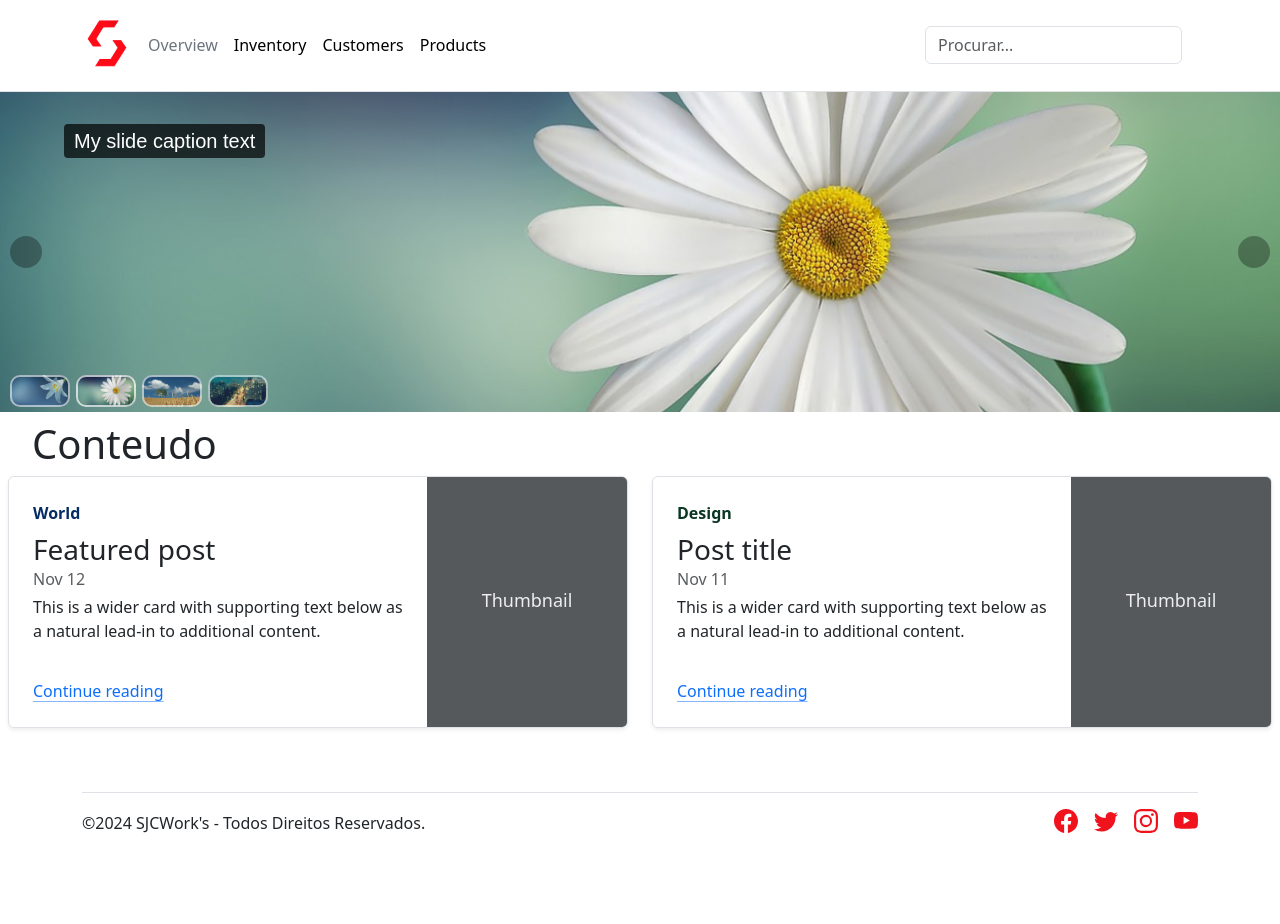
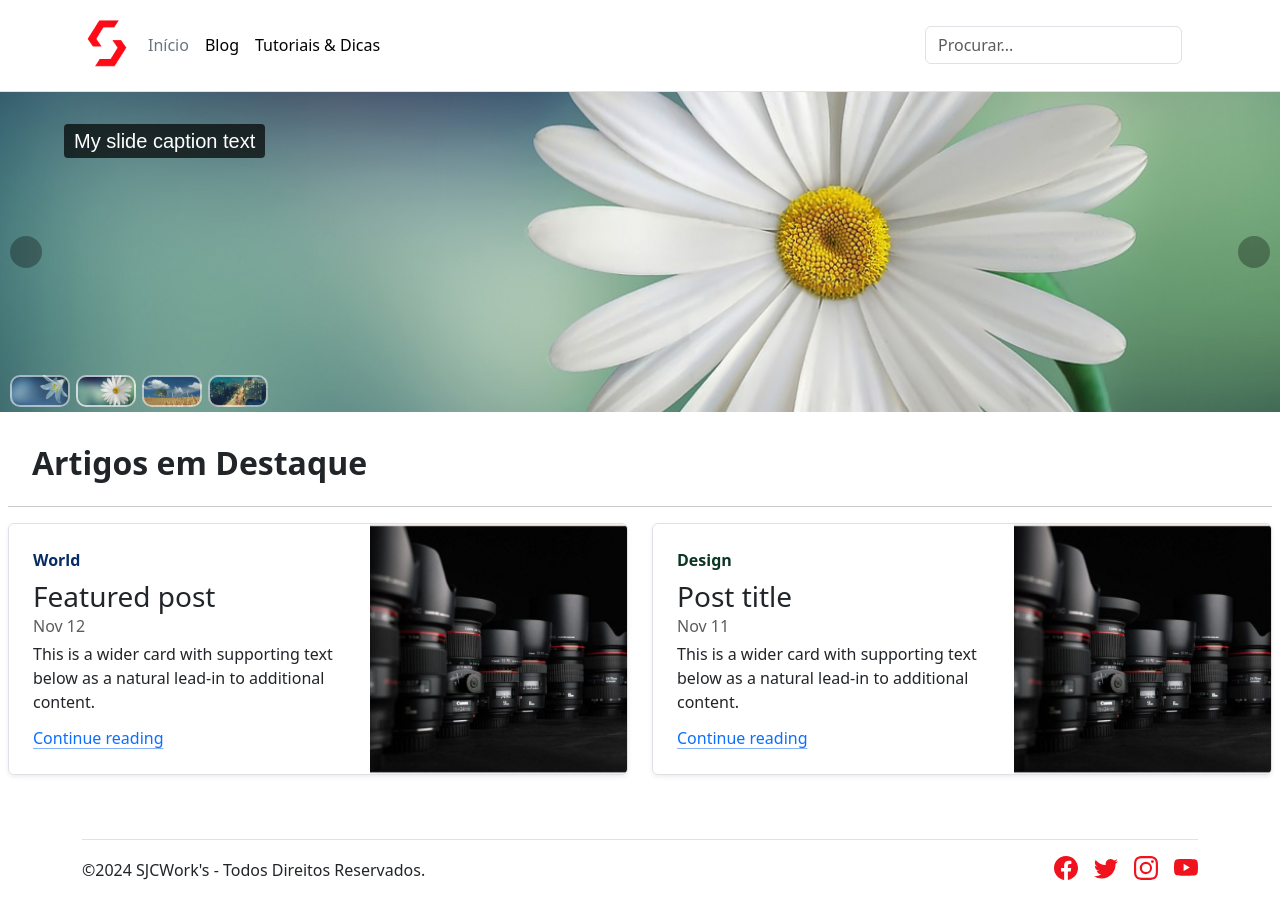
Before and after one commit to Spl01tion/sjcworks, a PHP site: page /blog/public/home in a window 1280 px wide. Before the commit the page ends 833 px from the top, so only its background shows below. Run offline with PHP 8.4, Linux system fonts and the light colour scheme; some web fonts are replaced.

Commit message:
404 page

```diff
--- a/blog/public/home.php
+++ b/blog/app/pages/home.php
@@ -12,8 +12,36 @@
     <link href="assets/css/bootstrap-icons.css" rel="stylesheet">
 
     <style>
+      :root {
+    --black: #000;
+    --black1: #0b0b0c;
+    --dk-black:#202020;
+    --dk-white:#fff;
+    --black2: rgb(18, 18, 18);
+    --black3: #221f1f;
+    --gray: #666;
+    --red: #ef3a3d;
+    --white2: #d9d9d9;
+    --white: #fff;
+    --gold: #f0131e;
+    --gold1: #f0131e;
+
+    --foreground:var(--dk-black);
+    --background:var(--dk-white);
+}
       body{
         font-family: 'Montserrat', sans-serif;
+        overflow-x:hidden;
+      }
+      ::-webkit-scrollbar {
+        width: 8px;
+
+      }
+
+      ::-webkit-scrollbar-thumb {
+        background: linear-gradient(var(--black), var(--black2));
+        border: 1px solid var(--white);
+        border-radius: 6px;
 
       }
       .bi {
@@ -132,10 +160,10 @@
         </a>
 
         <ul class="nav col-12 col-lg-auto me-lg-auto mb-2 justify-content-center mb-md-0">
-          <li><a href="#" class="nav-link px-2 link-secondary">Overview</a></li>
-          <li><a href="#" class="nav-link px-2 link-body-emphasis">Inventory</a></li>
-          <li><a href="#" class="nav-link px-2 link-body-emphasis">Customers</a></li>
-          <li><a href="#" class="nav-link px-2 link-body-emphasis">Products</a></li>
+          <li><a href="#" class="nav-link px-2 link-secondary">Início</a></li>
+          <li><a href="404" class="nav-link px-2 link-body-emphasis">Blog</a></li>
+          <li><a href="#" class="nav-link px-2 link-body-emphasis">Tutoriais & Dicas</a></li>
+
         </ul>
 
         <form class="col-12 col-lg-auto mb-3 mb-sm-0 mb-lg-0 me-lg-3" role="search">
@@ -183,9 +211,12 @@
 </div>
 <!--End Slider-->
   <main class="p-2">
-    <h1 class="mx-4"> Conteudo</h1>
+  <h2 class="mx-4 my-4" style="font-weight: 780;">Artigos em Destaque</h2>
+
+    <hr class="my-3">
 
       <div class="row mb-2">
+
       <div class="col-md-6">
         <div class="row g-0 border rounded overflow-hidden flex-md-row mb-4 shadow-sm h-md-250 position-relative">
           <div class="col p-4 d-flex flex-column position-static">
@@ -198,11 +229,12 @@
               <svg class="bi"><use xlink:href="#chevron-right"/></svg>
             </a>
           </div>
-          <div class="col-lg-auto col-12 d-lg-block">
-            <svg class="bd-placeholder-img w-100" width="200" height="250" xmlns="http://www.w3.org/2000/svg" role="img" aria-label="Placeholder: Thumbnail" preserveAspectRatio="xMidYMid slice" focusable="false"><title>Placeholder</title><rect width="100%" height="100%" fill="#55595c"/><text x="50%" y="50%" fill="#eceeef" dy=".3em">Thumbnail</text></svg>
+          <div class="col-lg-5 col-12 d-lg-block">
+            <img class="bd-placeholder-img w-100" height="250" style=" object-fit:cover;" src="assets/imgs/back_lentes.jpg" alt="">
           </div>
         </div>
       </div>
+
       <div class="col-md-6">
         <div class="row g-0 border rounded overflow-hidden flex-md-row mb-4 shadow-sm h-md-250 position-relative">
           <div class="col p-4 d-flex flex-column position-static">
@@ -215,8 +247,8 @@
               <svg class="bi"><use xlink:href="#chevron-right"/></svg>
             </a>
           </div>
-          <div class="col-lg-auto col-12 d-lg-block">
-            <svg class="bd-placeholder-img w-100" width="200" height="250" xmlns="http://www.w3.org/2000/svg" role="img" aria-label="Placeholder: Thumbnail" preserveAspectRatio="xMidYMid slice" focusable="false"><title>Placeholder</title><rect width="100%" height="100%" fill="#55595c"/><text x="50%" y="50%" fill="#eceeef" dy=".3em">Thumbnail</text></svg>
+          <div class="col-lg-5 col-12 d-lg-block">
+          <img class="bd-placeholder-img w-100" height="250" style="object-fit:cover;" src="assets/imgs/back_lentes.jpg" alt="">
           </div>
         </div>
       </div>
@@ -225,21 +257,20 @@
 
   <div class="container">
     <footer class="d-flex flex-wrap justify-content-between align-items-center py-3 my-4 border-top">
-    <div class="col-md-4 d-flex align-items-center">
-
-      <span class="mb-3 mb-md-0"> &copy;<script>
+      <div class="col-12 col-md-4 d-flex align-items-center justify-content-center justify-content-md-start mb-3 mb-md-0">
+        <span>&copy;<script>
           document.write(new Date().getFullYear())
         </script> SJCWork's - Todos Direitos Reservados.</span>
       </div>
 
-    <ul class="nav col-md-4 justify-content-end list-unstyled d-flex">
+      <ul class="nav col-12 col-md-4 justify-content-center justify-content-md-end list-unstyled d-flex">
         <li class="ms-3"><a class="icon-footer" href="https://web.facebook.com/SJCWorkss"><svg class="bi" width="24" height="24"><use xlink:href="#facebook"/></svg></a></li>
         <li class="ms-3"><a class="icon-footer" href="https://twitter.com/SJCWorks"><svg class="bi" width="24" height="24"><use xlink:href="#twitter"/></svg></a></li>
         <li class="ms-3"><a class="icon-footer" href="https://www.instagram.com/sjcworks/"><svg class="bi" width="24" height="24"><use xlink:href="#instagram"/></svg></a></li>
         <li class="ms-3"><a class="icon-footer" href="https://www.youtube.com/channel/UCEaQtv1pJKZoBHNjAYQ6NoQ"><svg class="bi" width="24" height="24"><use xlink:href="#youtube"/></svg></a></li>
-
       </ul>
     </footer>
+  </div>
 </div>
 
 <script src="assets/bootstrap/js/bootstrap.bundle.min.js"></script>
--- a/blog/public/login.php
+++ b/blog/app/pages/login.php
@@ -271,7 +271,7 @@
       <input type="password" class="form-control" id="floatingPassword" placeholder="Password">
       <label for="floatingPassword">Password</label>
     </div>
-    <div class="my-2">Não possui uma conta? <a href="signup.php">Criar conta</a></div>
+    <div class="my-2">Não possui uma conta? <a href="signup">Criar conta</a></div>
     <div class="form-check text-start my-3">
       <input name="remember" class="form-check-input" type="checkbox" value="remember-me" id="flexCheckDefault">
       <label class="form-check-label" for="flexCheckDefault">
--- a/blog/public/signup.php
+++ b/blog/app/pages/signup.php
@@ -270,11 +270,11 @@
       <input name="retype_password" type="password" class="form-control" id="floatingPassword" placeholder="Retype Password">
       <label for="floatingPassword">Confirmar Password</label>
     </div>
-    <div class="my-2">Ja possui uma conta? <a href="login.php">Entrar</a></div>
+    <div class="my-2">Ja possui uma conta? <a href="login">Entrar</a></div>
     <div class="form-check text-start my-3">
       <input name="aceitarTermos" class="form-check-input" type="checkbox" value="termos_condicoes" id="aceitarTermos">
       <label class="form-check-label" for="aceitarTermos">
-        Eu li e concordo com os <a href="termos_condicoes.php">Termos & Condições</a>
+        Eu li e concordo com os <a href="termos_condicoes">Termos & Condições</a>
       </label>
     </div>
     <button class="btn btn-primary w-100 py-2" type="submit" id="btnSubmeter" disabled>Criar conta</button>
--- a/blog/public/index.php
+++ b/blog/public/index.php
@@ -1,2 +1,25 @@
 <?php
-echo "Blog novo";
+
+/**
+ * Recupera a URL da requisição GET, utilizando 'home' como padrão caso não seja fornecida.
+ *
+ * @param string|null $url A URL da requisição GET, ou null se não fornecida.
+ *
+ * @return string A URL recuperada, ou 'home' se não fornecida.
+ */
+$url = $_GET['url'] ?? 'home';
+$url = explode("/", $url);
+
+$page_name = trim($url[0]);
+$filename = "../app/pages/".$page_name.".php";
+
+if(file_exists($filename))
+{
+	require_once $filename;
+}else
+{
+	require_once "../app/pages/404.php";
+}
+
+//Testes
+//print_r($url);
```
Also changed, not shown: blog/app/pages/404.php (added, +41 -0 lines), blog/app/pages/admin.php (renamed from blog/public/admin.php), blog/app/pages/termos_condicoes.php (added), blog/public/.htaccess (added), blog/public/assets/imgs/back_lentes.jpg (added). Lines whose indentation alone changed are shown as unchanged.
